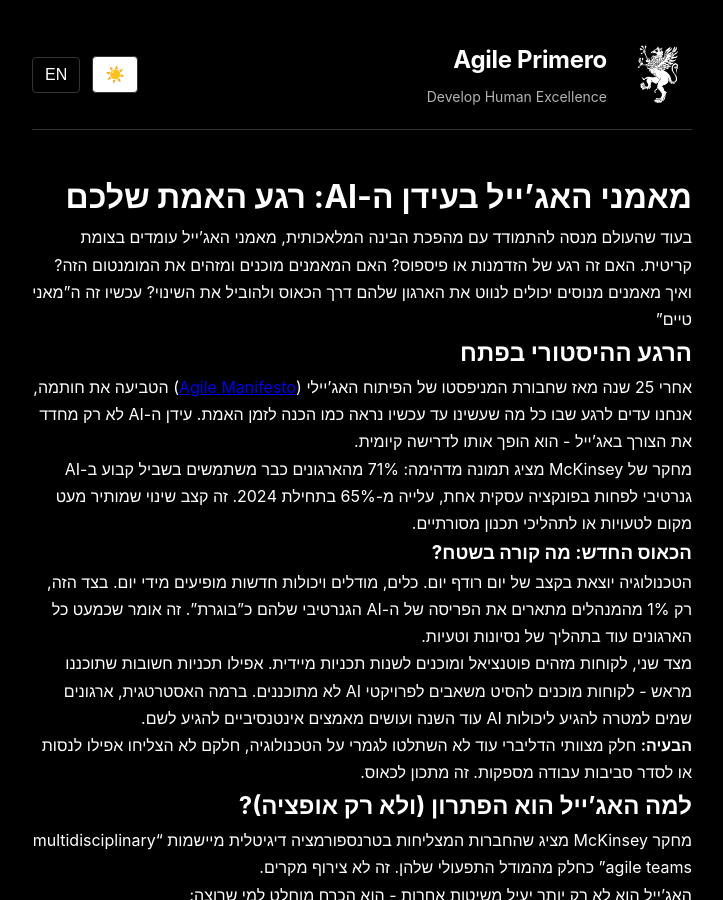
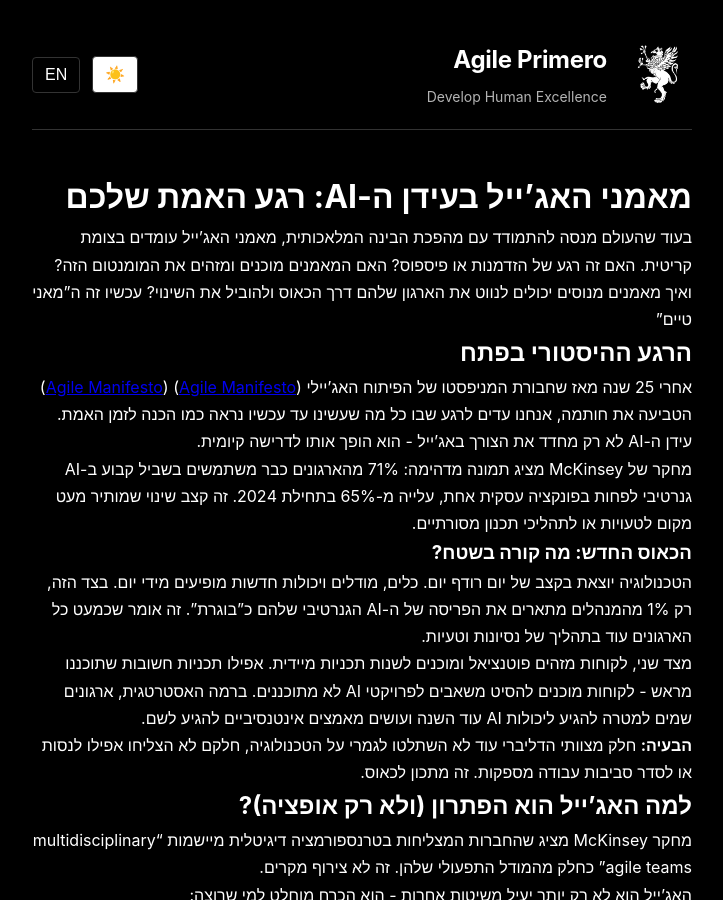
Before and after one commit to avi-the-coach/retro-on-agileprimero, a Jekyll site: the page built from posts_in_progress/ai-agile-coaches-temp.md, in a window 1280 px wide and 900 px high. Shown: the whole window, without its empty margins (278-1001 px from the left). Built offline with Jekyll 4.4.1, drawn with Linux system fonts in a browser that asks for light colours; our own code applies the rules of GitHub Pages for plain Markdown files.

Commit message:
Update ai-agile-coaches-temp.md

```diff
--- a/posts_in_progress/ai-agile-coaches-temp.md
+++ b/posts_in_progress/ai-agile-coaches-temp.md
@@ -5,7 +5,9 @@
 
 ## הרגע ההיסטורי בפתח
 
-אחרי 25 שנה מאז שחבורת המניפסטו של הפיתוח האג'יילי ([Agile Manifesto](https://agilemanifesto.org/)) הטביעה את חותמה, אנחנו עדים לרגע שבו כל מה שעשינו עד עכשיו נראה כמו הכנה לזמן האמת. עידן ה-AI לא רק מחדד את הצורך באג'ייל - הוא הופך אותו לדרישה קיומית.
+אחרי 25 שנה מאז שחבורת המניפסטו של הפיתוח האג'יילי ([Agile Manifesto](https://agilemanifesto.org/))
+(<a href="https://agilemanifesto.org/" target="_blank">Agile Manifesto</a>)
+הטביעה את חותמה, אנחנו עדים לרגע שבו כל מה שעשינו עד עכשיו נראה כמו הכנה לזמן האמת. עידן ה-AI לא רק מחדד את הצורך באג'ייל - הוא הופך אותו לדרישה קיומית.
 
 מחקר של McKinsey מציג תמונה מדהימה: 71% מהארגונים כבר משתמשים בשביל קבוע ב-AI גנרטיבי לפחות בפונקציה עסקית אחת, עלייה מ-65% בתחילת 2024. זה קצב שינוי שמותיר מעט מקום לטעויות או לתהליכי תכנון מסורתיים.
 
```
